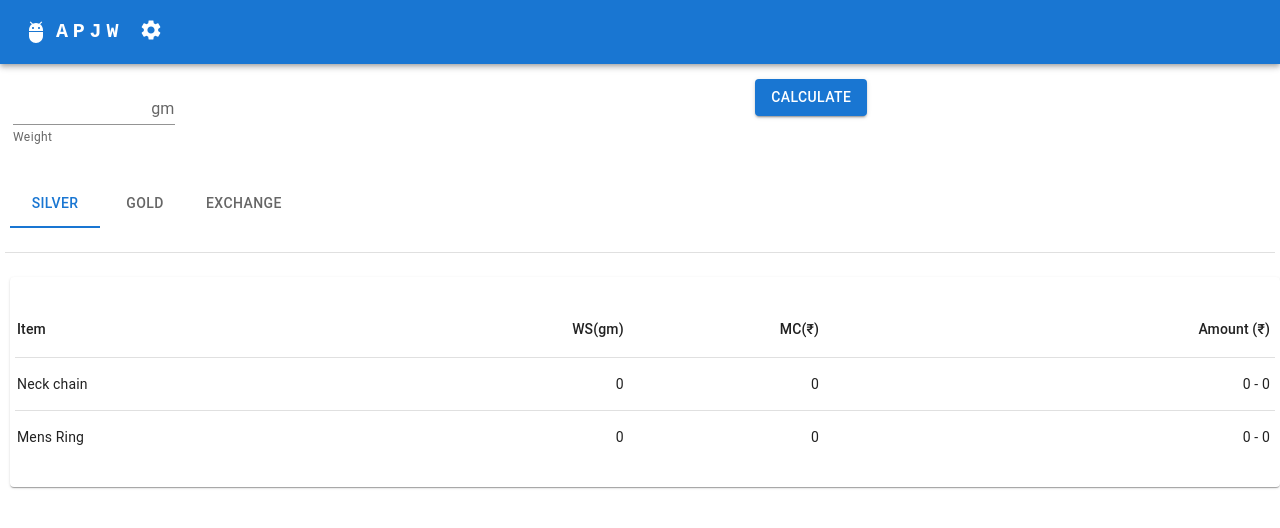
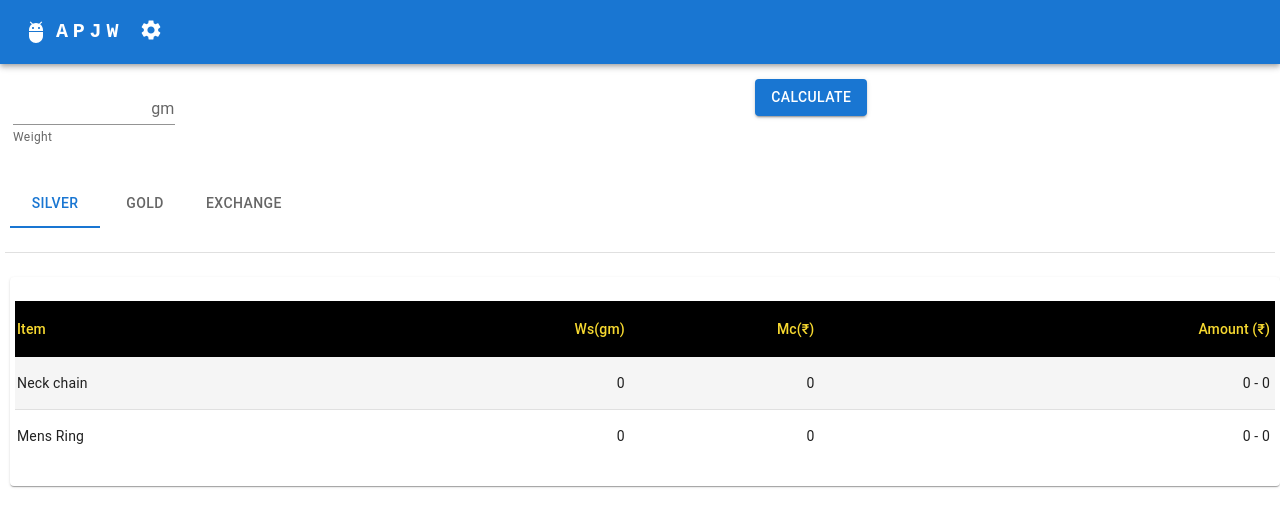
Before and after one commit to Supriya-157/pjw-math, a React (Create React App) app: page / in a window 1280 px wide. Shown: the top 528 px of the page. Built offline with nearby package versions, Linux system fonts and the light colour scheme.

Commit message:
highlighter added

```diff
--- a/src/App.css
+++ b/src/App.css
@@ -55,6 +55,22 @@
   padding: 24px 5px;
 }
 
+.realistic-marker-highlight{
+  position:relative;
+}
+.realistic-marker-highlight:before{
+  content:"";
+  background-color:rgb(247, 217, 48);
+  width:100%;
+  height:1em;
+  position:absolute;
+  z-index:-1;
+  filter:url(#marker-shape);
+  left:-0.25em;
+  top:0.1em;
+  padding:0 0.25em;
+}
+
 @keyframes App-logo-spin {
   from {
     transform: rotate(0deg);
--- a/src/App.js
+++ b/src/App.js
@@ -235,10 +235,18 @@ const goldRateCard = ()=> {
             </CustomTabPanel>
             <CustomTabPanel value={value} index={1}>
             <Grid container >
-        <Grid item xs={4}> <strong>916:</strong>{Math.round(goldRateObj[916]).toLocaleString()}</Grid>
-        <Grid item xs={4}> <strong>85 :</strong>{Math.round(goldRateObj[85]).toLocaleString()}</Grid>
-        <Grid item xs={4}> <strong>75 :</strong>{Math.round(goldRateObj[75]).toLocaleString()}</Grid>
+        <Grid item xs={4}> <strong>916:</strong><span class="realistic-marker-highlight">{Math.round(goldRateObj[916]).toLocaleString()}</span></Grid>
+        <Grid item xs={4}> <strong>85 :</strong><span class="realistic-marker-highlight">{Math.round(goldRateObj[85]).toLocaleString()}</span></Grid>
+        <Grid item xs={4}> <strong>75 :</strong><span class="realistic-marker-highlight">{Math.round(goldRateObj[75]).toLocaleString()}</span></Grid>
         </Grid>
+        <svg xmlns="//www.w3.org/2000/svg" version="1.1" class="svg-filters" style={{display: "none"}}>
+          <defs>
+            <filter id="marker-shape">
+              <feTurbulence type="fractalNoise" baseFrequency="0 0.15" numOctaves="1" result="warp" />
+              <feDisplacementMap xChannelSelector="R" yChannelSelector="G" scale="30" in="SourceGraphic" in2="warp" />
+            </filter>
+          </defs>
+        </svg>
                 <BasicTable dataSource={rows.filter(x => x.isGold)}/>
             </CustomTabPanel>
             <CustomTabPanel value={value} index={2}>
--- a/src/AppTable.js
+++ b/src/AppTable.js
@@ -1,38 +1,57 @@
 import * as React from 'react';
 import Table from '@mui/material/Table';
+import { styled } from '@mui/material/styles';
 import TableBody from '@mui/material/TableBody';
-import TableCell from '@mui/material/TableCell';
+import TableCell, { tableCellClasses }  from '@mui/material/TableCell';
 import TableContainer from '@mui/material/TableContainer';
 import TableHead from '@mui/material/TableHead';
 import TableRow from '@mui/material/TableRow';
 import Paper from '@mui/material/Paper';
 
+const StyledTableCell = styled(TableCell)(({ theme }) => ({
+  [`&.${tableCellClasses.head}`]: {
+    backgroundColor: theme.palette.common.black,
+    color: 'rgb(247, 217, 48)',
+  },
+  [`&.${tableCellClasses.body}`]: {
+    fontSize: 14,
+  },
+}));
 
+const StyledTableRow = styled(TableRow)(({ theme }) => ({
+  '&:nth-of-type(odd)': {
+    backgroundColor: theme.palette.action.hover,
+  },
+  // hide last border
+  '&:last-child td, &:last-child th': {
+    border: 0,
+  },
+}));
 export default function AppTable(props) {
   return (
     <TableContainer component={Paper} className='tbl-container'>
       <Table sx={{ minWidth: 330 }} aria-label="simple table">
         <TableHead>
-          <TableRow>
-            <TableCell style={{ width: 80,padding: '16px 5px 16px 2px' }}>Item</TableCell>
-            <TableCell style={{ width: 30,padding: '16px 5px 16px 2px' }} align="right">WS(gm)</TableCell>
-            <TableCell style={{ width: 30,padding: '16px 5px 16px 2px' }} align="right">MC(₹)</TableCell>
-            <TableCell style={{ width: 100,padding: '16px 5px 16px 2px' }} align="right">Amount (₹)</TableCell>
-          </TableRow>
+          <StyledTableRow>
+            <StyledTableCell style={{ width: 80,padding: '16px 5px 16px 2px' }}>Item</StyledTableCell>
+            <StyledTableCell style={{ width: 30,padding: '16px 5px 16px 2px' }} align="right">Ws(gm)</StyledTableCell>
+            <StyledTableCell style={{ width: 30,padding: '16px 5px 16px 2px' }} align="right">Mc(₹)</StyledTableCell>
+            <StyledTableCell style={{ width: 100,padding: '16px 5px 16px 2px' }} align="right">Amount (₹)</StyledTableCell>
+          </StyledTableRow>
         </TableHead>
         <TableBody>
           {props.dataSource.map((row) => (
-            <TableRow
+            <StyledTableRow
               key={row.name}
               sx={{ '&:last-child td, &:last-child th': { border: 0 } }}
             >
-              <TableCell style={{ width: 80,padding: '16px 5px 16px 2px' }}>
+              <StyledTableCell style={{ width: 80,padding: '16px 5px 16px 2px' }}>
                 {row.name}
-              </TableCell>
-              <TableCell style={{ width: 30,padding: '16px 5px 16px 2px' }} align="right">{row.ws}</TableCell>
-              <TableCell style={{ width: 30,padding: '16px 5px 16px 2px' }} align="right">{row.mc}</TableCell>
-              <TableCell style={{ width: 100,padding: '16px 5px 16px 2px' }} align="right">{row.min} - {row.max}</TableCell>
-            </TableRow>
+              </StyledTableCell>
+              <StyledTableCell style={{ width: 30,padding: '16px 5px 16px 2px' }} align="right">{row.ws}</StyledTableCell>
+              <StyledTableCell style={{ width: 30,padding: '16px 5px 16px 2px' }} align="right">{row.mc}</StyledTableCell>
+              <StyledTableCell style={{ width: 100,padding: '16px 5px 16px 2px' }} align="right">{row.min} - {row.max}</StyledTableCell>
+            </StyledTableRow>
           ))}
         </TableBody>
       </Table>
```
